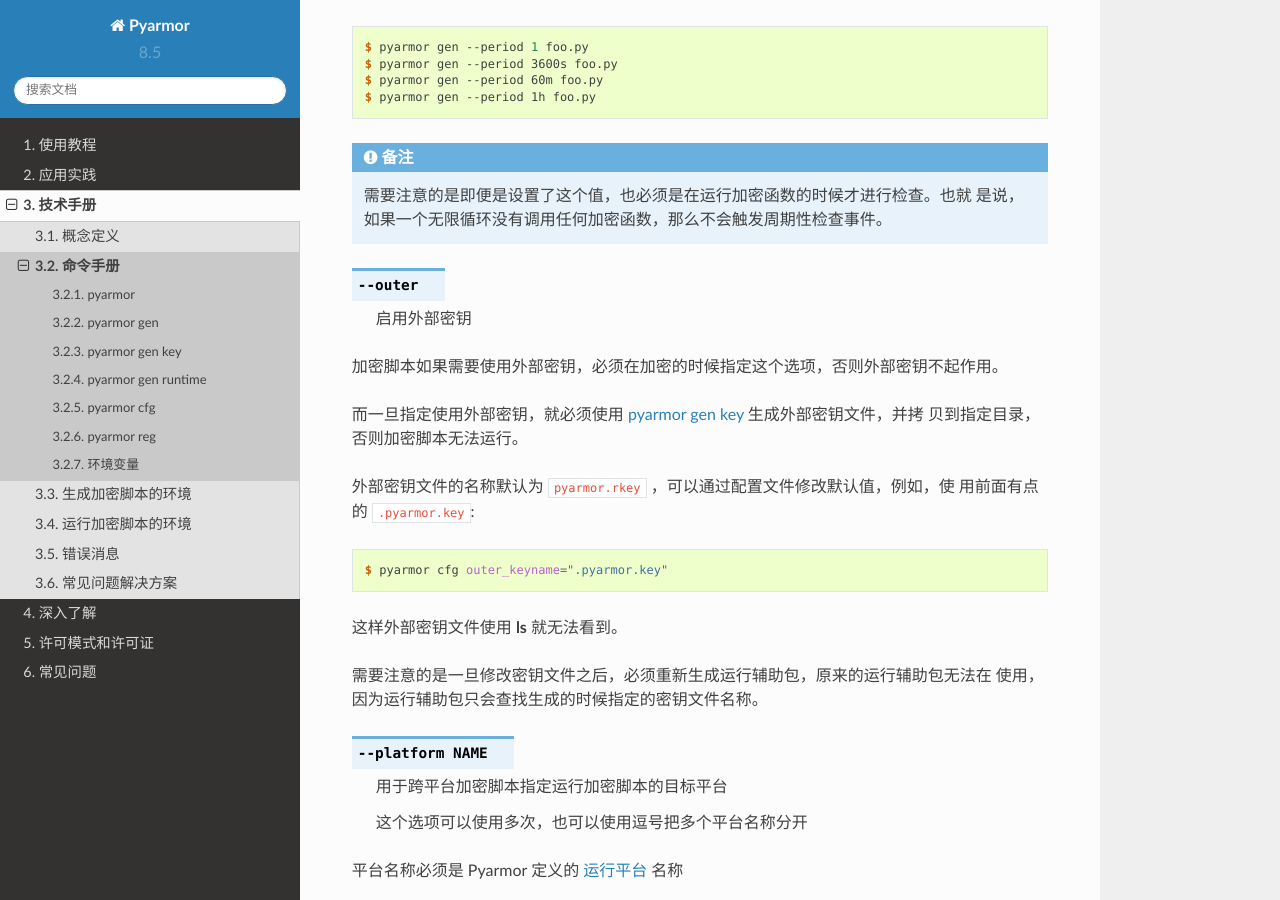
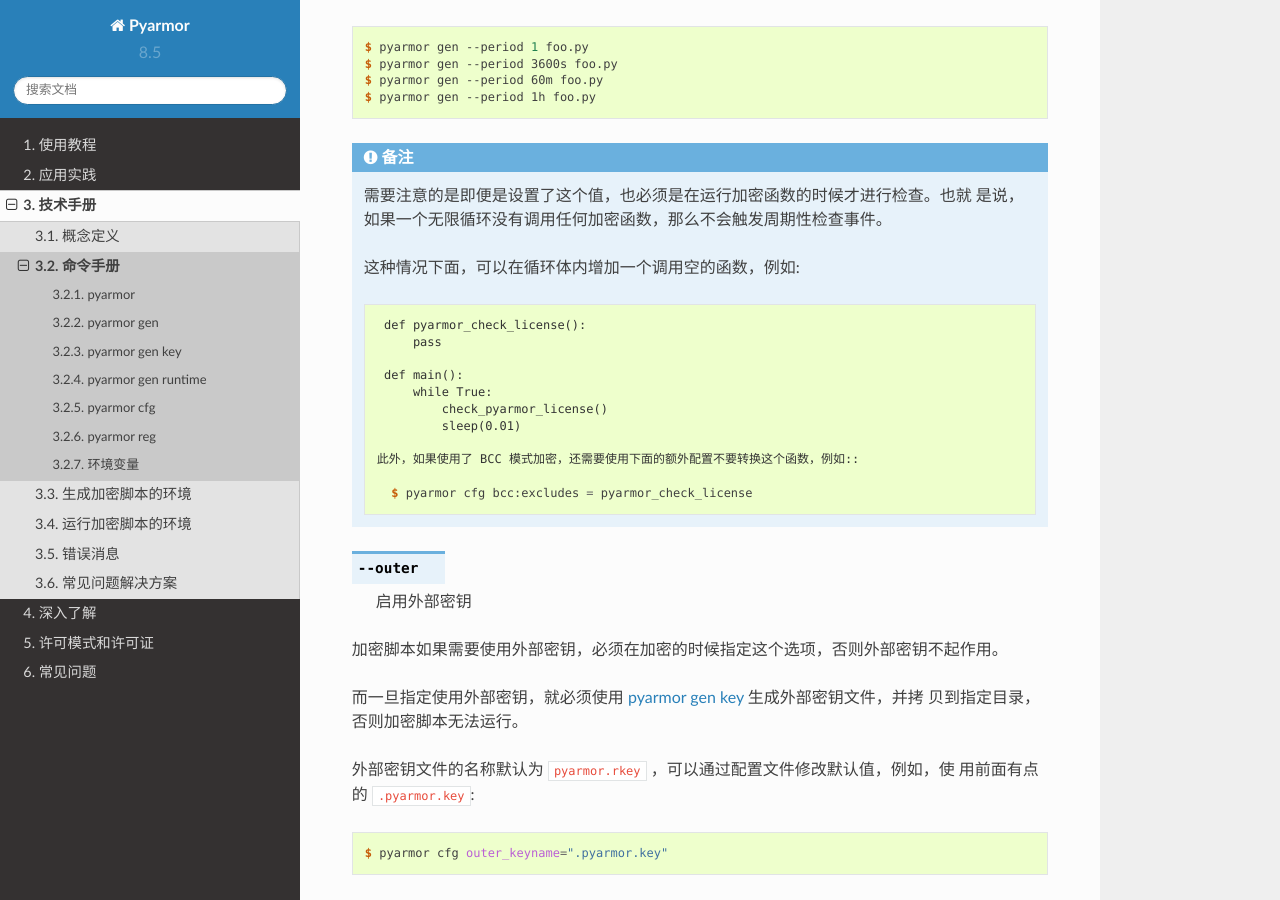
Before and after one commit to dashingsoft/pyarmor-docs-zh, a Sphinx documentation site: the page built from docs/reference/man.rst, in a window 1280 px wide and 900 px high, scrolled down 10680 px. Built offline with Sphinx 7.4.7 and the Read the Docs theme 2.0.0, drawn with Linux system fonts in a browser that asks for light colours.

Commit message:
增加许可证周期性检查失效的处理方法

```diff
--- a/docs/reference/man.rst
+++ b/docs/reference/man.rst
@@ -384,6 +384,20 @@
 
    需要注意的是即便是设置了这个值，也必须是在运行加密函数的时候才进行检查。也就
    是说，如果一个无限循环没有调用任何加密函数，那么不会触发周期性检查事件。
+
+   这种情况下面，可以在循环体内增加一个调用空的函数，例如::
+
+     def pyarmor_check_license():
+         pass
+
+     def main():
+         while True:
+             check_pyarmor_license()
+             sleep(0.01)
+
+    此外，如果使用了 BCC 模式加密，还需要使用下面的额外配置不要转换这个函数，例如::
+
+      $ pyarmor cfg bcc:excludes = pyarmor_check_license
 
 .. option:: --outer
 
```
